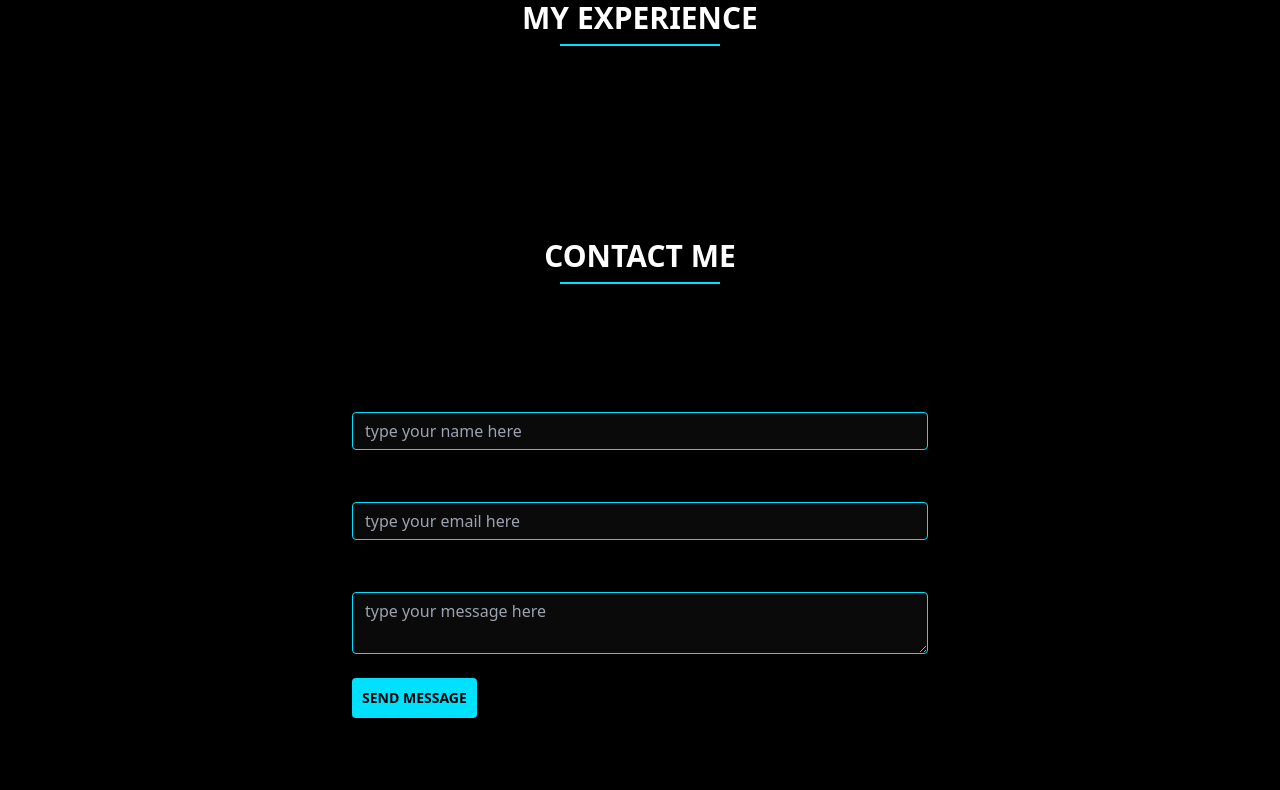
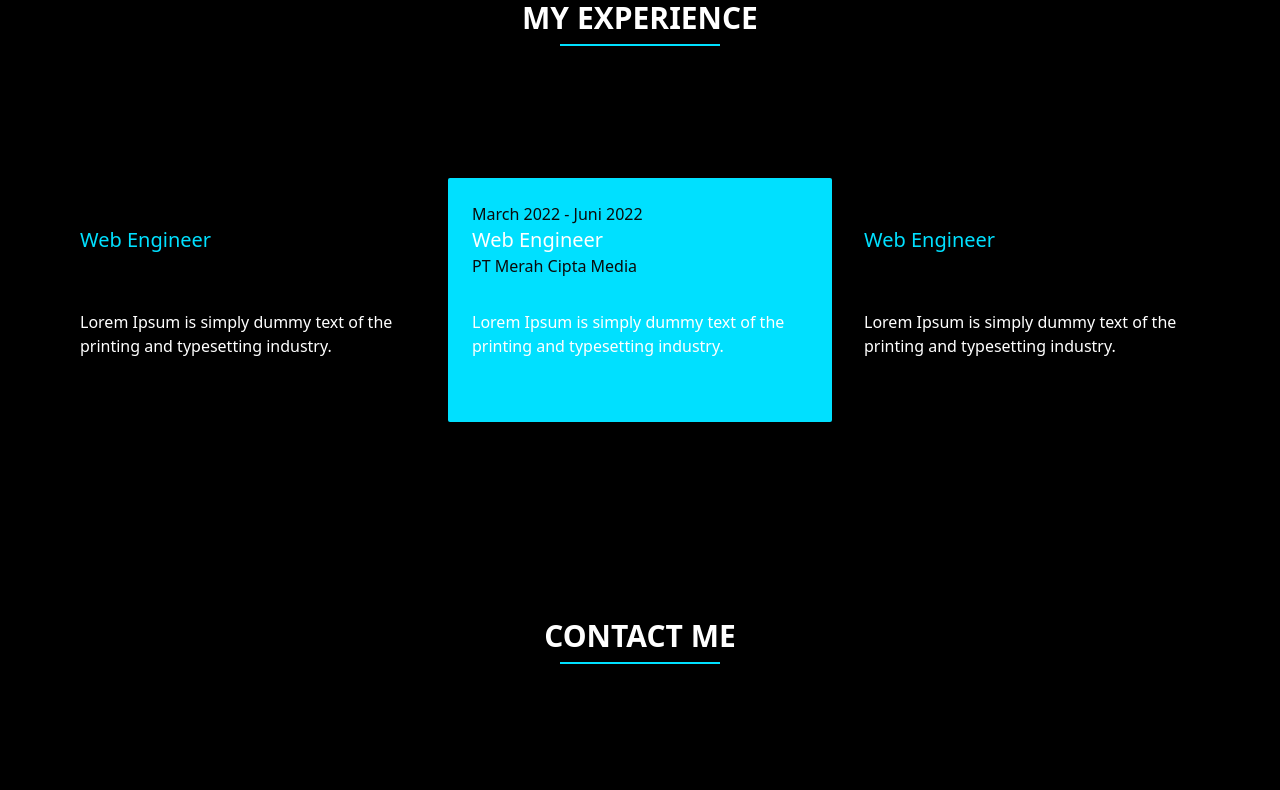
Before and after one commit to teukumufti/web-portfolio, a React (Create React App) app: page / in a window 1280 px wide. Shown: the part 2849-3639 px from the top of the page. Before the commit the page ends 3567 px from the top, so only its background shows below. Built offline with nearby package versions, Linux system fonts and the light colour scheme; what tw-elements would draw is missing.

Commit message:
fix page

```diff
--- a/src/pages/Experience.js
+++ b/src/pages/Experience.js
@@ -1,13 +1,43 @@
 import React from "react";
-
 
 function Experience() {
     return (
       <div>
-            <div>
-              <h1 className="text-3xl text-slate-50 text-center font-bold">MY EXPERIENCE</h1>
-              <div className="border-b-2 text-aqua-100 w-40 m-auto mt-2"></div>
-            </div>
+        <h1 className="text-3xl text-slate-50 text-center font-bold">MY EXPERIENCE</h1>
+        <div className="border-b-2 text-aqua-100 w-40 m-auto mt-2"></div>
+
+
+         <div className="flex justify-center mt-32">
+
+          <div className="block p-6 rounded-sm bg-zinc-200 max-w-sm m-1">
+            <p className="text-gray-100"> March 2022 - Juni 2022</p>
+            <h5 className="text-aqua-100 text-xl font-medium">Web Engineer</h5>
+            <p className="text-gray-100">PT Merah Cipta Media</p>
+            <p className="text-gray-700 text-base mt-8 mb-10- text-white-50">
+            Lorem Ipsum is simply dummy text of the printing and typesetting industry.
+            </p>
+          </div>
+
+          <div className="block p-6 rounded-sm bg-aqua-100 max-w-sm m-1">
+            <p className="text-zinc-100"> March 2022 - Juni 2022</p>
+            <h5 className="text-white-50 text-xl font-medium">Web Engineer</h5>
+            <p className="text-zinc-100">PT Merah Cipta Media</p>
+            <p className="text-gray-700 text-base mt-8 mb-10 text-white-50">
+            Lorem Ipsum is simply dummy text of the printing and typesetting industry.
+            </p>
+          </div>
+
+          <div className="block p-6 rounded-sm bg-zinc-200 max-w-sm m-1">
+            <p className="text-gray-100"> March 2022 - Juni 2022</p>
+            <h5 className="text-aqua-100 text-xl font-medium">Web Engineer</h5>
+            <p className="text-gray-100">PT Merah Cipta Media</p>
+            <p className="text-gray-700 text-base mt-8 mb-10- text-white-50">
+            Lorem Ipsum is simply dummy text of the printing and typesetting industry.
+            </p>
+          </div>
+
+        </div>
+
       </div>
     )
 }
```
